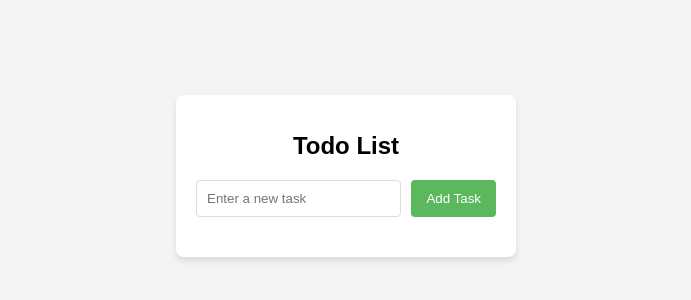
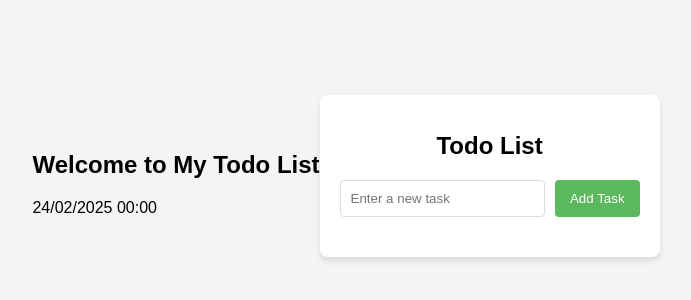
Before and after one commit to Toast3rMachine/GitIntroduction, a plain HTML site: page index.html in a window 1280 px wide. Shown: the part 224-524 px from the top of the page, without its empty margins (294-985 px from the left). Drawn offline with Linux system fonts and the light colour scheme.

Commit message:
feat: Add a banner with wellcoming message and date and time

```diff
--- a/index.html
+++ b/index.html
@@ -7,6 +7,11 @@
   <link rel="stylesheet" href="styles.css">
 </head>
 <body>
+  <div class="banner">
+    <h1>Welcome to My Todo List</h1>
+    <time datetime="DD/MM/YYYY HH:MM">24/02/2025 00:00</time>
+  </div>
+
   <div class="container">
     <h1>Todo List</h1>
     <form id="todo-form">
```
